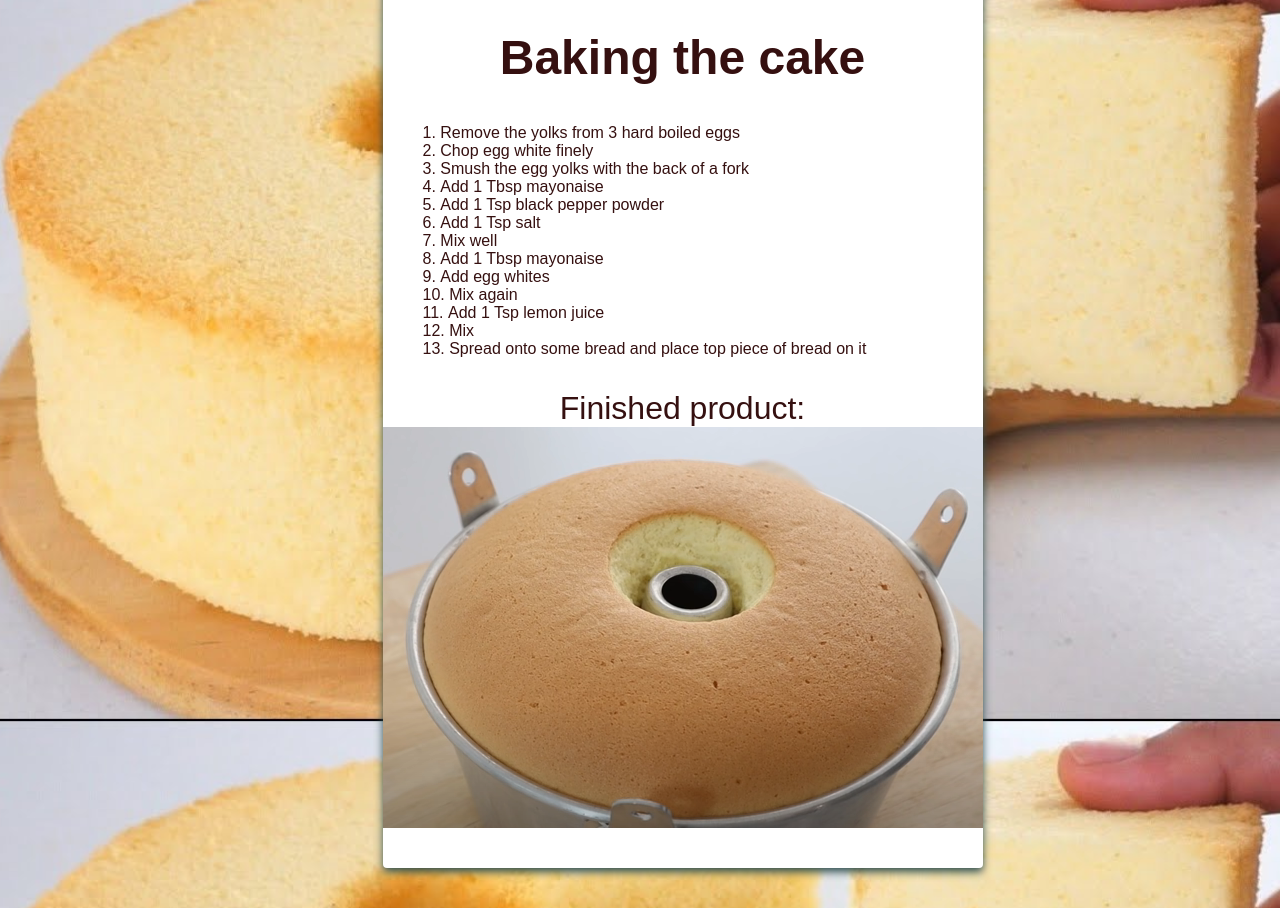
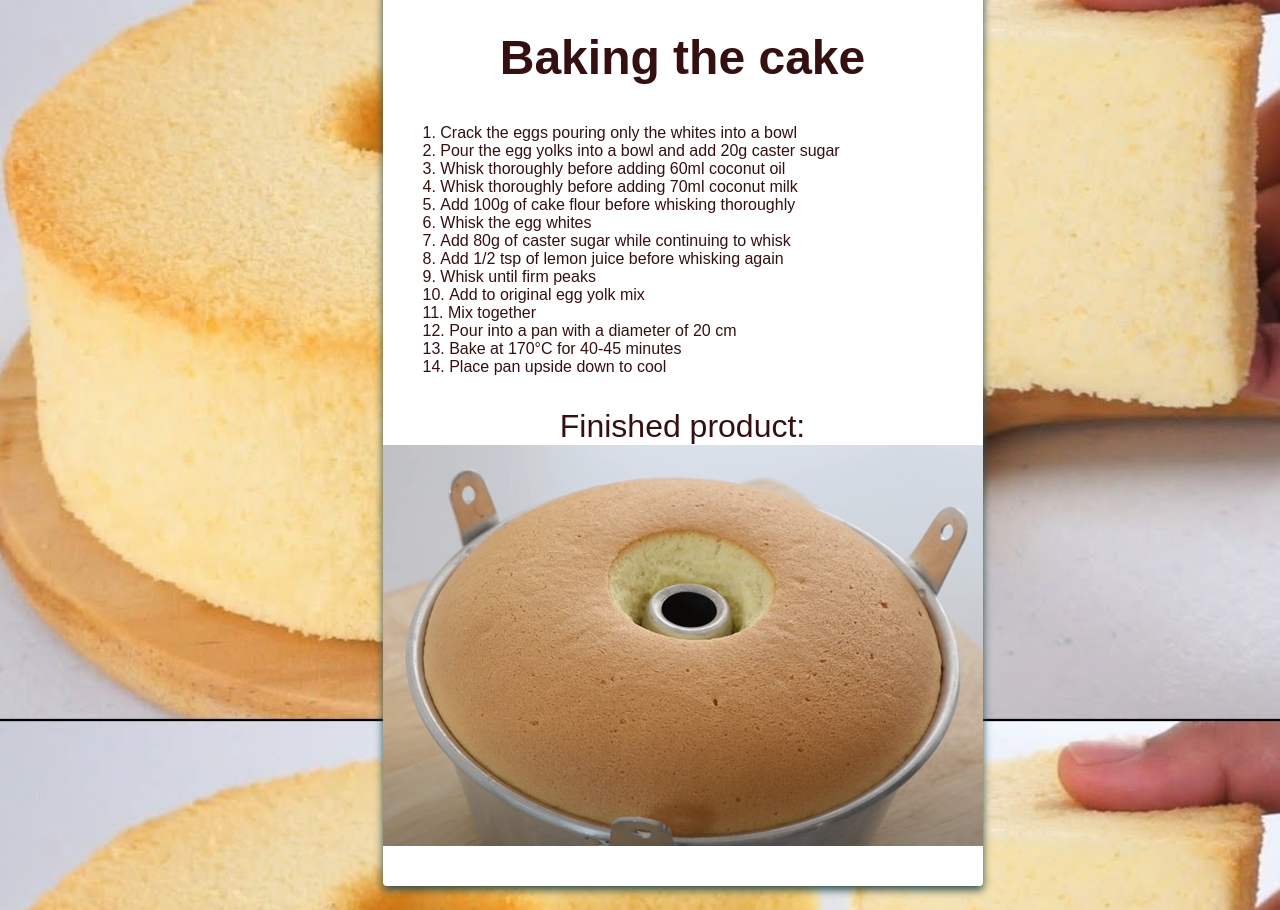
Before and after one commit to Hobospider132/school-site, a plain HTML site: page sweet.html in a window 1280 px wide. Shown: the part 880-1790 px from the top of the page. Drawn offline with Linux system fonts and the light colour scheme.

Commit message:
Update sweet.html

```diff
--- a/sweet.html
+++ b/sweet.html
@@ -35,19 +35,20 @@
                 </ul>
                 <h2>Baking the cake</h2>
                 <ol class="center">
-                    <li>Remove the yolks from 3 hard boiled eggs</li>
-                    <li>Chop egg white finely</li>
-                    <li>Smush the egg yolks with the back of a fork</li>
-                    <li>Add 1 Tbsp mayonaise</li>
-                    <li>Add 1 Tsp black pepper powder</li>
-                    <li>Add 1 Tsp salt</li>
-                    <li>Mix well</li>
-                    <li>Add 1 Tbsp mayonaise</li>
-                    <li>Add egg whites</li>
-                    <li>Mix again</li>
-                    <li>Add 1 Tsp lemon juice</li>
-                    <li>Mix</li>
-                    <li>Spread onto some bread and place top piece of bread on it</li>
+                    <li>Crack the eggs pouring only the whites into a bowl</li>
+                    <li>Pour the egg yolks into a bowl and add 20g caster sugar</li>
+                    <li>Whisk thoroughly before adding 60ml coconut oil</li>
+                    <li>Whisk thoroughly before adding 70ml coconut milk</li>
+                    <li>Add 100g of cake flour before whisking thoroughly</li>
+                    <li>Whisk the egg whites</li>
+                    <li>Add 80g of caster sugar while continuing to whisk</li>
+                    <li>Add 1/2 tsp of lemon juice before whisking again</li>
+                    <li>Whisk until firm peaks</li>
+                    <li>Add to original egg yolk mix</li>
+                    <li>Mix together</li>
+                    <li>Pour into a pan with a diameter of 20 cm</li>
+                    <li>Bake at 170°C for 40-45 minutes</li>
+                    <li>Place pan upside down to cool</li>
                 </ol>
                 <p>Finished product: <br><img src='images/Finished cake.png'></p>
             </div>
```
